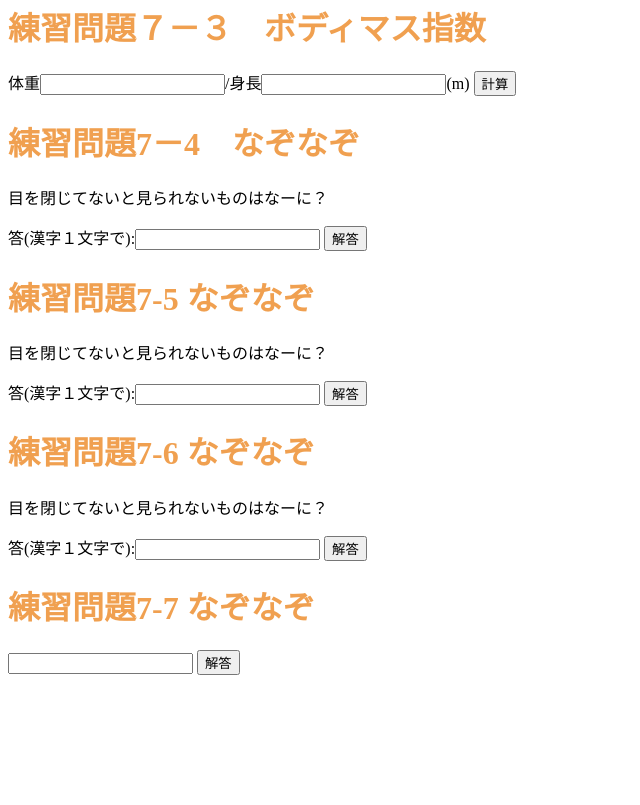
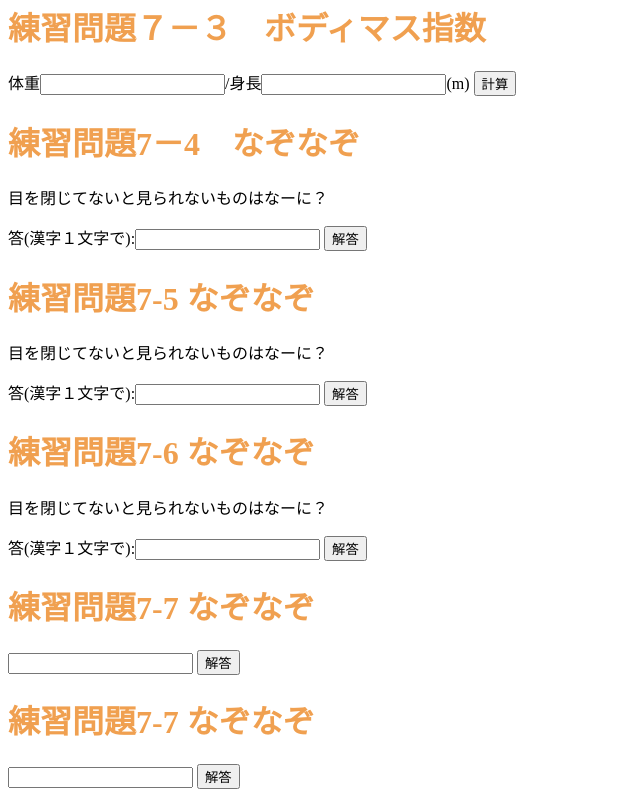
Before and after one commit to hondayama/yoyo, a plain HTML site: page index.html in a window 1280 px wide. Shown: the part 3852-4657 px from the top of the page, without its empty margins (0-640 px from the left). Before the commit the page ends 4543 px from the top, so only its background shows below. Drawn offline with Linux system fonts and the light colour scheme.

Commit message:
Update index.html

```diff
--- a/index.html
+++ b/index.html
@@ -194,5 +194,10 @@
    <h1>練習問題7-7 なぞなぞ</h1>
    <input type="text" id="answer77">
    <input type="button" value="解答" onclick="nazo77();"></p>
+
+   <h1>練習問題7-7 なぞなぞ</h1>
+   <input type="text" id="answer77">
+   <input type="button" value="解答" onclick="nazo77();"></p>
+
   </body>
      </html>
```
